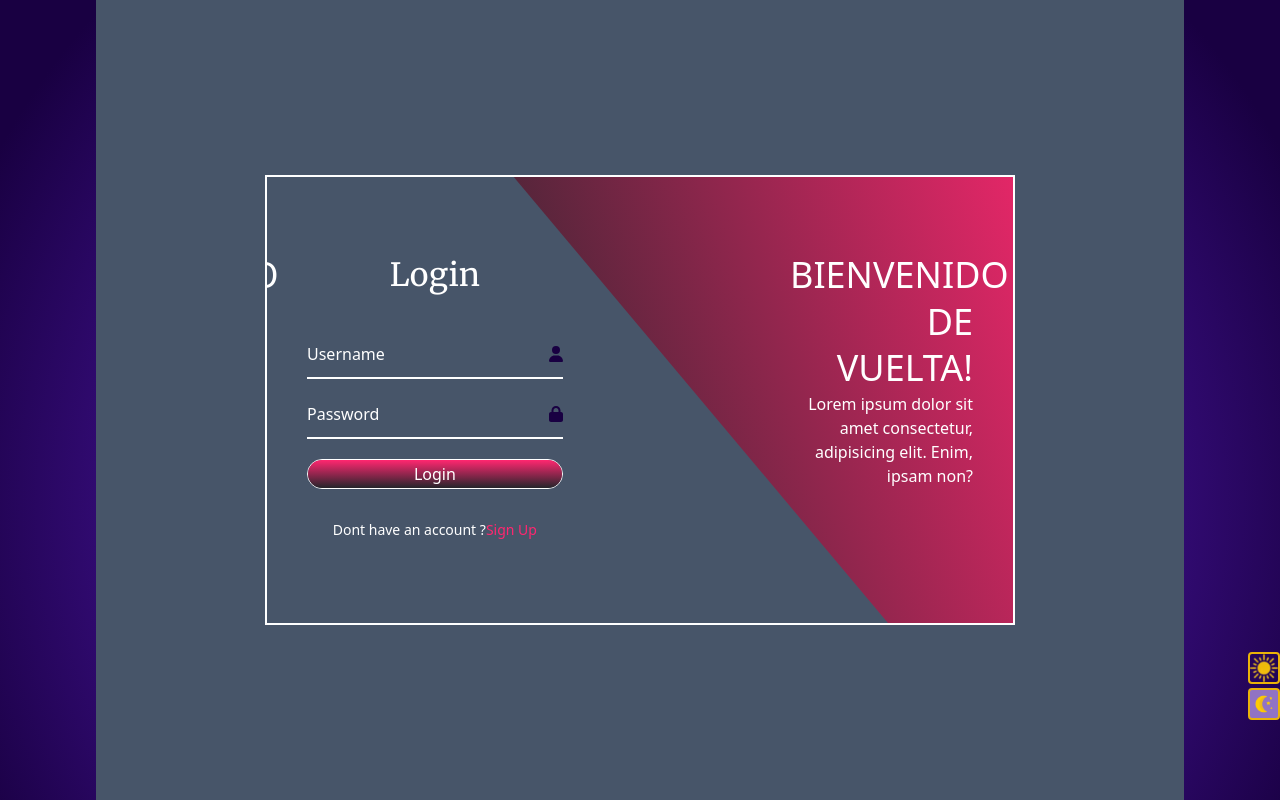
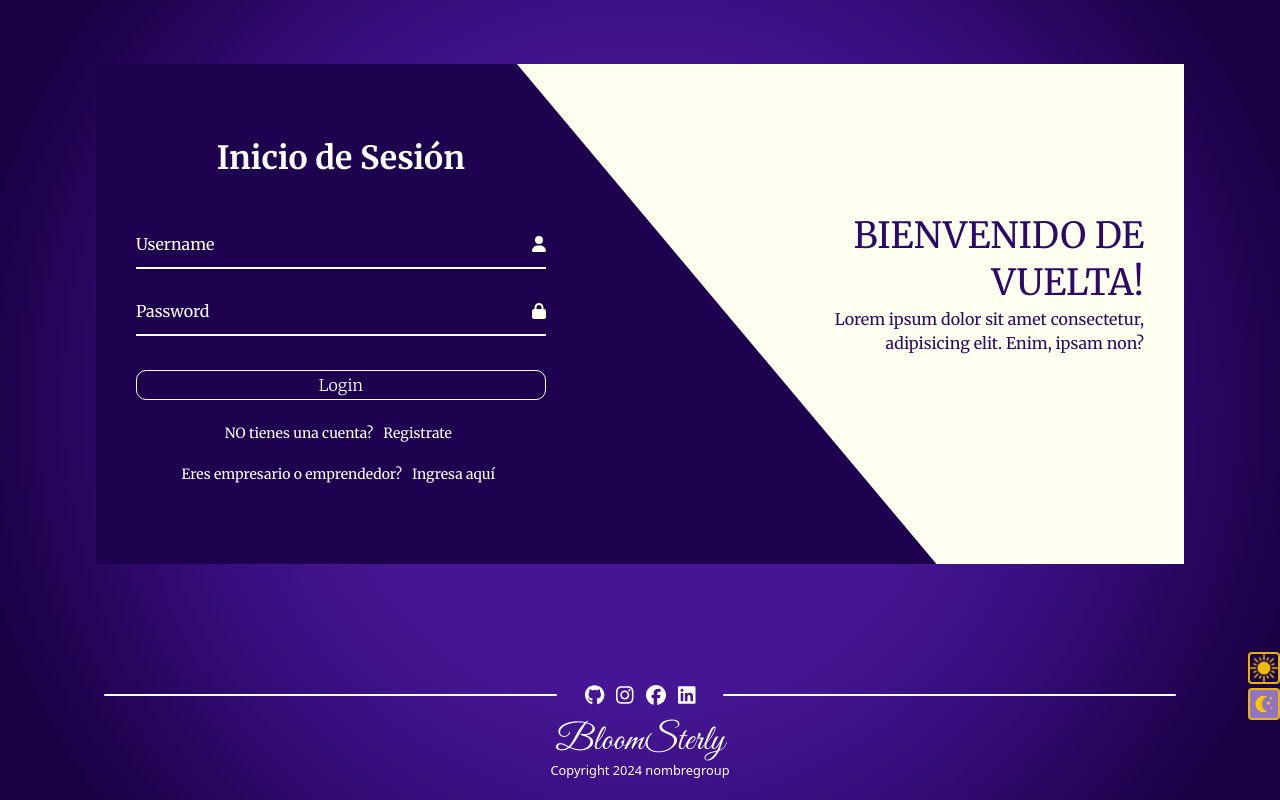
Before and after one commit to albust2005/bloomsterly, a React (Vite) app in the folder Client/: page /login in a window 1280 px wide. Shown: the top 800 px of the page. Built offline with nearby package versions, Linux system fonts and the light colour scheme.

Commit message:
Estilo Login

```diff
--- a/Client/src/pages/Login.css
+++ b/Client/src/pages/Login.css
@@ -9,16 +9,16 @@
     display: flex;
     justify-content: center;
     align-items: center;
-    min-height: 100vh;
-    background-color: #475569;
-    color: #ffffff;
+    margin-top: 64px;
+    background-color: transparent;
+    color: #2D0969;
 }
 
 .container{
     position: relative;
-    height: 450px;
-    border: 2px solid #ffffff ;
+    height: 500px;
     overflow: hidden;
+    background-color: #1e014e;
 }
 
 .container .form-box{
@@ -36,13 +36,14 @@
 .form-box h2{
     font-size: 32px;
     text-align: center;
+    color: #ffffff;
 }
 
 .form-box .input-box{
     position: relative;
     width: 100%;
     height: 50px;
-    margin-top: 10px;
+    margin-top: 17px;
 }
 
 .form-box input{
@@ -69,13 +70,13 @@
 
 .input-box input:focus ~ label,
 .input-box input:valid ~ label{
-    top: -5px;
-    color: aqua;
+    top: 5px;
+    color: #b07fff;
 }
 
 .input-box input:focus ,
 .input-box input:valid {
-    border-bottom: 2px solid aqua;
+    border-bottom: 2px solid #b07fff;
 }
 
 
@@ -86,30 +87,23 @@
     width: 100%;
     height: 30px;
     background: transparent;
-    border-radius: 20px;
-    border: 1px solid;
-    margin-top: 10px;
+    border: #ffffff solid 1px;
+    border-radius: 10px;
+    margin-top: 17px;
     font-size: 16px;
     font-weight: 300;
     overflow: hidden;
     z-index: 1;
+    color: #ffffff;
 }
 
-.btn::before{
-    content: " ";
-    position: absolute;
-    height: 300%;
-    width: 100%;
-    background: linear-gradient(#25252b,#ff2770,#25252b,#ff2770 );
-    top: -100%;
-    left: 0;
-    z-index: -1;
-    transition: .5s;
+
+.btn:hover{
+    background: #FFFFEF;
+    color: #1e014e;
+    font-weight: 600;
 }
 
-.btn:hover::before{
-    top: 0;
-}
 
 .regi-link{
     font-size: 14px;
@@ -119,11 +113,19 @@
 
 .regi-link a{
     text-decoration: none;
-    color: #ff2770;
+    color: #ffffff;
+    padding: 5px;
+    margin-left: 5px;
+}
+
+.regi-link p{
+    color: #ffffff;
 }
 
 .regi-link a:hover{
-    text-decoration: underline;
+    background-color:#721aff ;
+    color: #ffffff;
+    border-radius: 8px;
 }
 
 .info-content{
@@ -161,12 +163,12 @@
     position: absolute;
     right: 0;
     top: -5px;
-    height: 600px;
-    width: 950px;
-    background: linear-gradient(45deg, #25252b, #ff2770);
+    height: 800px;
+    width: 100%;
+    background:  #FFFFEF;
     transform: rotate(10deg) skewY(40deg);
     transform-origin: bottom right;
-    transition: .6s ease-in-out;
+    transition: 1.6s ease-in-out;
 }
 
 
@@ -178,17 +180,16 @@
     position: absolute;
     left: 250px;
     top: 100%;
-    height: 700px;
-    width: 850px;
-    background:  #475569;
-    border-top: 3px solid #ff2770;
+    height: 925px;
+    width: 100%;
+    background: #1e014e;
     transform: rotate(0deg) skewY(0deg);
     transform-origin: bottom left;
     transition: 1.5s ease;
 }
 
 .container.active .curved-shape2{
-    transform: rotate(-11deg) skewY(-41deg);
+    transform: rotate(-10deg) skewY(-30deg);
     transition-delay: .5s;
 }
 
--- a/Client/src/pages/Login.jsx
+++ b/Client/src/pages/Login.jsx
@@ -18,12 +18,12 @@ export function Login() {
   }
 
   return (
-    <div className="bodyy ">
-      <div className={`container ${active} w-[750px]`}>
-        <div className="curved-shape "></div>
-        <div className="curved-shape2"></div>
+    <div className="bodyy font-title">
+      <div className={`container ${active} w-full dark:bg-second_color_lt`} >
+        <div className="curved-shape dark:bg-light_theme"></div>
+        <div className="curved-shape2 dark:bg-second_color_lt"></div>
           <div className="form-box Login left-0 px-[40px]">
-            <h2 className="animation font-title">Login</h2>
+            <h2 className="animation font-semibold">Inicio de Sesión</h2>
 
             {/*FORM inicio sesion*/}
 
@@ -36,7 +36,7 @@ export function Login() {
                 </label>
                 <FontAwesomeIcon
                   icon={faUser}
-                  style={{ color: "190042" }}
+                  style={{ color: "FFFFEF" }}
                   className="absolute top-[50%] right-0 translate-y-[-50%] "
                 />
               </div>
@@ -48,7 +48,7 @@ export function Login() {
                 </label>
                 <FontAwesomeIcon
                   icon={faLock}
-                  style={{ color: "190042" }}
+                  style={{ color: "FFFFEF" }}
                   className="absolute top-[50%] right-0 translate-y-[-50%]"
                 />
               </div>
@@ -61,13 +61,21 @@ export function Login() {
 
               <div className="regi-link animation " >
                 <p>
-                  Dont have an account ?
-                  <a href="#" className="SignUpLink" onClick={ChangeActive}>
-                    Sign Up
+                  NO tienes una cuenta?
+                  <a href="#" className="SignUpLink dark:hover:bg-light_theme dark:hover:text-second_color_lt" onClick={ChangeActive}>
+                    Registrate
                   </a>
                 </p>
               </div>
 
+              <div className="regi-link animation " >
+                <p>
+                  Eres empresario o emprendedor?
+                  <a href="#" className="SignUpLink  dark:hover:bg-light_theme dark:hover:text-second_color_lt" >
+                    Ingresa aquí
+                  </a>
+                </p>
+              </div>
 
             </form>
           </div>
@@ -83,7 +91,7 @@ export function Login() {
           {/*FORM registro*/}
 
           <div className="form-box Register" >
-            <h2 className="animation " >Register</h2>
+            <h2 className="animation font-semibold" >Registro</h2>
 
             <form action="" className="">
             <div className="input-box animation " >
@@ -93,7 +101,7 @@ export function Login() {
                 </label>
                 <FontAwesomeIcon
                   icon={faEnvelope}
-                  style={{ color: "190042" }}
+                  style={{ color: "FFFFEF" }}
                   className="absolute top-[50%] right-0 translate-y-[-50%] "
                 />
               </div>
@@ -101,11 +109,11 @@ export function Login() {
               <div className="input-box animation ">
                 <input type="text" className="" required />
                 <label htmlFor="Username" className="">
-                  Username
+                  Nombre de usuario
                 </label>
                 <FontAwesomeIcon
                   icon={faUser}
-                  style={{ color: "190042" }}
+                  style={{ color: "FFFFEF" }}
                   className="absolute top-[50%] right-0 translate-y-[-50%] "
                 />
               </div>
@@ -113,11 +121,23 @@ export function Login() {
               <div className="input-box animation " >
                 <input type="text" className="" required />
                 <label htmlFor="password" className="">
-                  Password
+                  Contraseña
                 </label>
                 <FontAwesomeIcon
                   icon={faLock}
-                  style={{ color: "190042" }}
+                  style={{ color: "FFFFEF" }}
+                  className="absolute top-[50%] right-0 translate-y-[-50%]"
+                />
+              </div>
+
+              <div className="input-box animation " >
+                <input type="text" className="" required />
+                <label htmlFor="confirm-password" className="">
+                  Confirma tu contraseña
+                </label>
+                <FontAwesomeIcon
+                  icon={faLock}
+                  style={{ color: "FFFFEF" }}
                   className="absolute top-[50%] right-0 translate-y-[-50%]"
                 />
               </div>
@@ -131,7 +151,7 @@ export function Login() {
               <div className="regi-link animation " >
                 <p>
                   Dont have an account ?
-                  <a href="#" className="SignInLink" onClick={ChangeActive}>
+                  <a href="#" className="SignInLink  dark:hover:bg-light_theme dark:hover:text-second_color_lt" onClick={ChangeActive}>
                     Sign In
                   </a>
                 </p>
```
